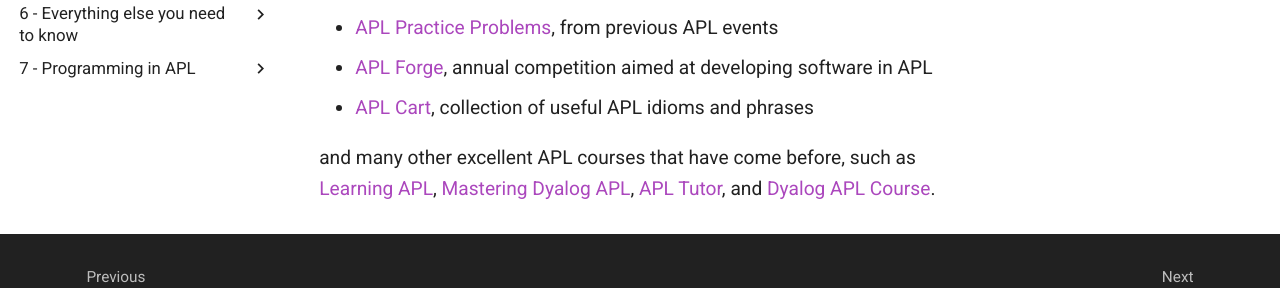
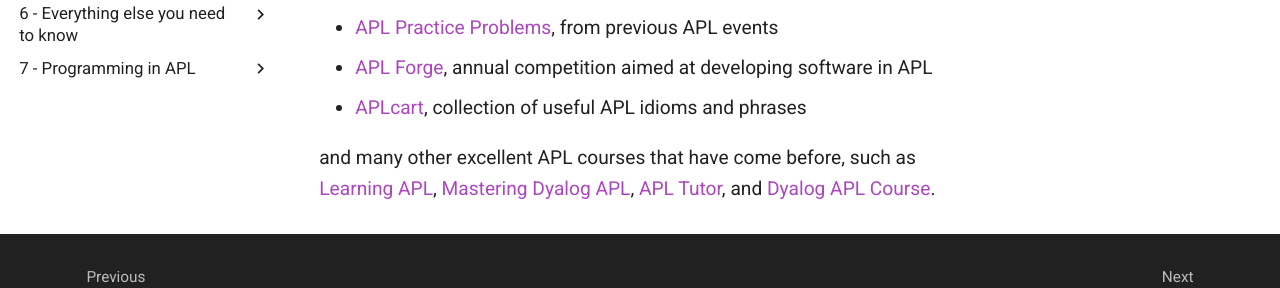
Before and after one commit to APLMOOC/APLMOOC, an MkDocs documentation site: the page built from docs/course/ch0/part3.md, in a window 1280 px wide and 1024 px high. Shown: the part 604-892 px from the top of the window. Built offline with MkDocs 1.6.1 and Material for MkDocs 9.7.7, drawn with Linux system fonts in a browser that asks for light colours; some web fonts are replaced; a script that is not in the unit is left out.

```diff
--- a/docs/course/ch0/part3.md
+++ b/docs/course/ch0/part3.md
@@ -7,6 +7,6 @@
 - [The APL Challenge](https://www.dyalog.com/apl-challenge.htm), event aimed at newcomers to APL held four times a year
 - [APL Practice Problems](https://problems.tryapl.org/), from previous APL events
 - [APL Forge](https://forge.dyalog.com/), annual competition aimed at developing software in APL
-- [APL Cart](https://aplcart.info/), collection of useful APL idioms and phrases
+- [APLcart](https://aplcart.info/), collection of useful APL idioms and phrases
 
 and many other excellent APL courses that have come before, such as [Learning APL](https://xpqz.github.io/learnapl/intro.html), [Mastering Dyalog APL](https://mastering.dyalog.com/README.html), [APL Tutor](https://tutorial.dyalog.com/), and [Dyalog APL Course](https://course.dyalog.com/).
```
